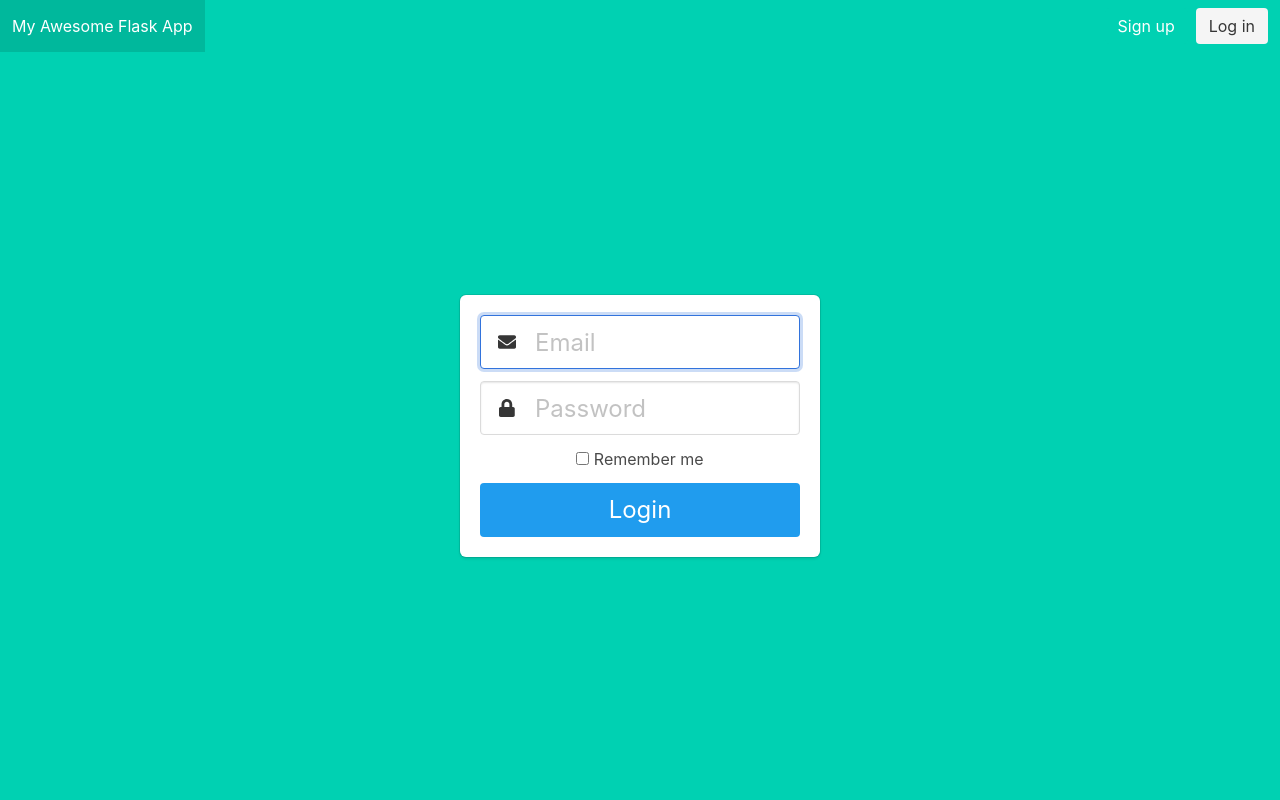
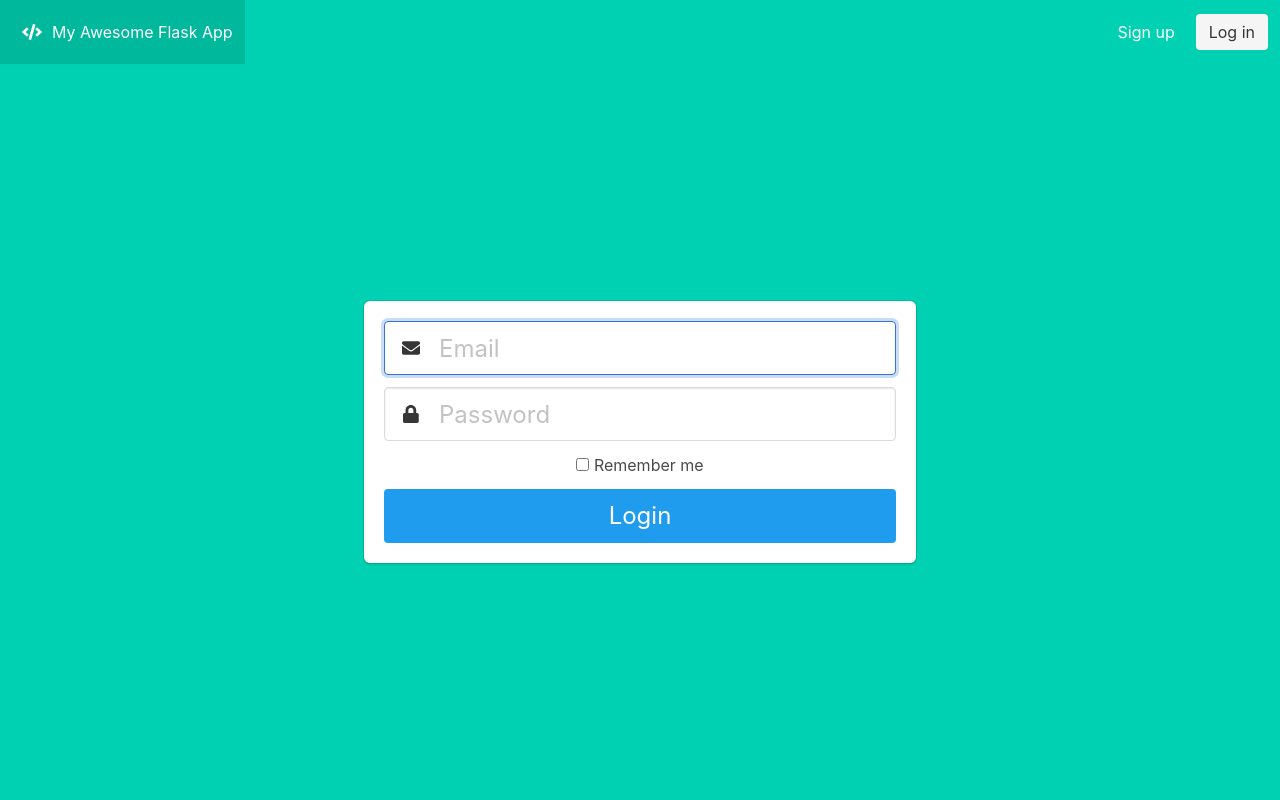
Before and after one commit to damian-anslik/flask-todos-app-sqlite, a Flask app: page /login in a window 1280 px wide. Run offline with Flask 2, Linux system fonts and the light colour scheme; some libraries are stand-ins or nearby versions.

Commit message:
upadate styling

```diff
--- a/app/blueprints/templates/base.html
+++ b/app/blueprints/templates/base.html
@@ -16,15 +16,12 @@
         <div class="hero-head">
             <nav class="navbar" role="navigation" aria-label="main navigation">
                 <div class="navbar-brand">
-                    {% if current_user.is_authenticated %}
-                        <a class="navbar-item" href="{{ url_for('main.home') }}">
-                            My Awesome Flask App
-                        </a>
-                    {% else %}
-                        <a class="navbar-item" href="{{ url_for('main.index') }}">
-                            My Awesome Flask App
-                        </a>
-                    {% endif %}
+                    <a class="navbar-item" href="{{ url_for('main.index') }}">
+                        <span class="icon is-large is-left">
+                            <i class="fas fa-code"></i>
+                        </span>
+                        My Awesome Flask App
+                    </a>
                 </div>
 
                 <div id="navbarBasicExample" class="navbar-menu">
--- a/app/blueprints/templates/login.html
+++ b/app/blueprints/templates/login.html
@@ -1,7 +1,7 @@
 {% extends "base.html" %}
 
 {% block content %}
-<div class="column is-4 is-offset-4 has-text-centered">
+<div class="column is-half is-offset-one-quarter has-text-centered">
     <div class="box">
         {% with messages = get_flashed_messages(with_categories=true) %}
             {% if messages %}
--- a/app/blueprints/templates/settings.html
+++ b/app/blueprints/templates/settings.html
@@ -1,6 +1,7 @@
 {% extends "base.html" %}
 
 {% block content %}
+<div class="column is-half is-offset-one-quarter">
 
     <div class="box">
         {% with messages = get_flashed_messages(with_categories=true) %}
@@ -50,4 +51,6 @@
         </form>
     </div>
 
+</div>
+
 {% endblock %}
--- a/app/blueprints/templates/signup.html
+++ b/app/blueprints/templates/signup.html
@@ -1,7 +1,7 @@
 {% extends "base.html" %}
 
 {% block content %}
-<div class="column is-4 is-offset-4 has-text-centered">
+<div class="column is-half is-offset-one-quarter has-text-centered">
     <h3 class="title">Sign Up</h3>
     <div class="box">
         {% with messages = get_flashed_messages() %}
```
Lines whose indentation alone changed are shown as unchanged.
